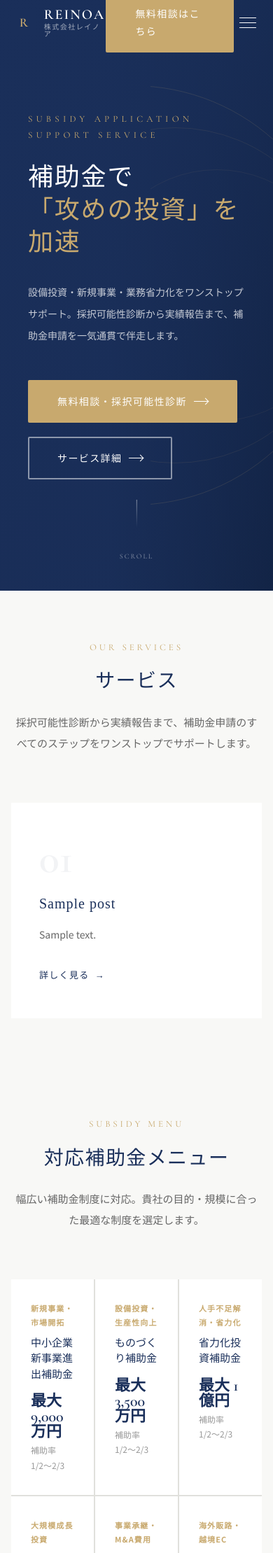
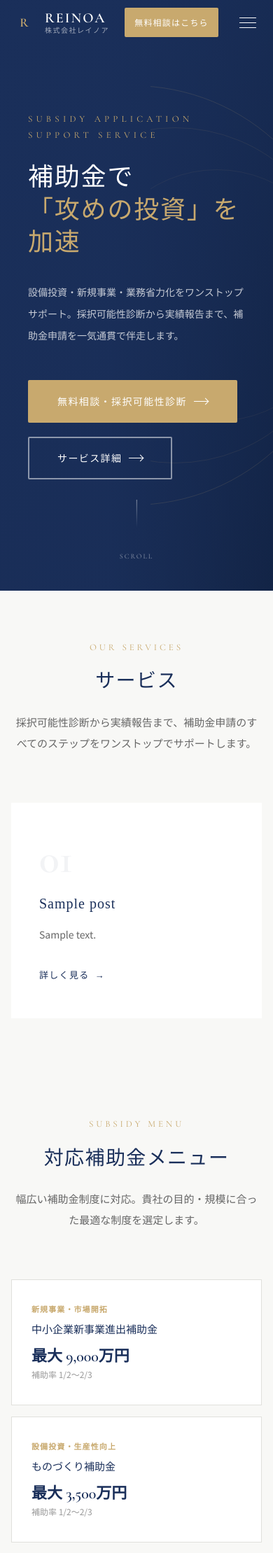
Before and after one commit to yuiiri1206-create/reinoa-corporate-site, a WordPress theme: template reinoa-theme/front-page.php in a window 390 px wide; the page is wider, and only the part inside the window is pictured. Shown: the top 2219 px of that part at 70% size. Run offline with PHP 8.4 and a stand-in for WordPress, Linux system fonts and the light colour scheme; the site name, menu and one post (Sample post) are stand-ins, and other content is empty; some libraries are stand-ins or nearby versions.

Commit message:
fix: スマホ表示のヘッダーCTAボタン・補助金グリッド崩れを修正
- ヘッダーCTA: @media (max-width:768px) でフォント12px・padding縮小・white-space:nowrapを適用
- 補助金グリッド: インラインスタイルをclassに変更し、スマホで1列表示に変更

https://claude.ai/code/session_016eeVhwPwQrrnDEpzawQYSx

```diff
--- a/reinoa-theme/front-page.php
+++ b/reinoa-theme/front-page.php
@@ -122,7 +122,7 @@
 				<p class="section-header__lead">幅広い補助金制度に対応。貴社の目的・規模に合った最適な制度を選定します。</p>
 			</div>
 
-			<div style="display:grid;grid-template-columns:repeat(3,1fr);gap:2px;background:var(--color-border);" class="fade-in">
+			<div class="subsidy-grid fade-in">
 				<?php
 				$subsidies = array(
 					array(
--- a/reinoa-theme/style.css
+++ b/reinoa-theme/style.css
@@ -825,6 +825,14 @@ p:last-child {
   background-color: var(--color-border);
 }
 
+/* Subsidy grid (PC: 3col, mobile: 1col via media query) */
+.subsidy-grid {
+  display: grid;
+  grid-template-columns: repeat(3, 1fr);
+  gap: 2px;
+  background: var(--color-border);
+}
+
 .service-card {
   background-color: #fff;
   padding: 50px 40px;
@@ -1701,6 +1709,24 @@ section[id] {
     flex-direction: column;
     align-items: center;
   }
+
+  /* Header CTA: compact on mobile */
+  .header-cta .btn {
+    font-size: 12px;
+    padding: 8px 12px;
+    white-space: nowrap;
+  }
+
+  /* Subsidy grid: single column on mobile */
+  .subsidy-grid {
+    grid-template-columns: 1fr;
+    gap: 16px;
+    background: transparent;
+  }
+
+  .subsidy-grid > div {
+    border: 1px solid var(--color-border);
+  }
 }
 
 @media (max-width: 480px) {
```
